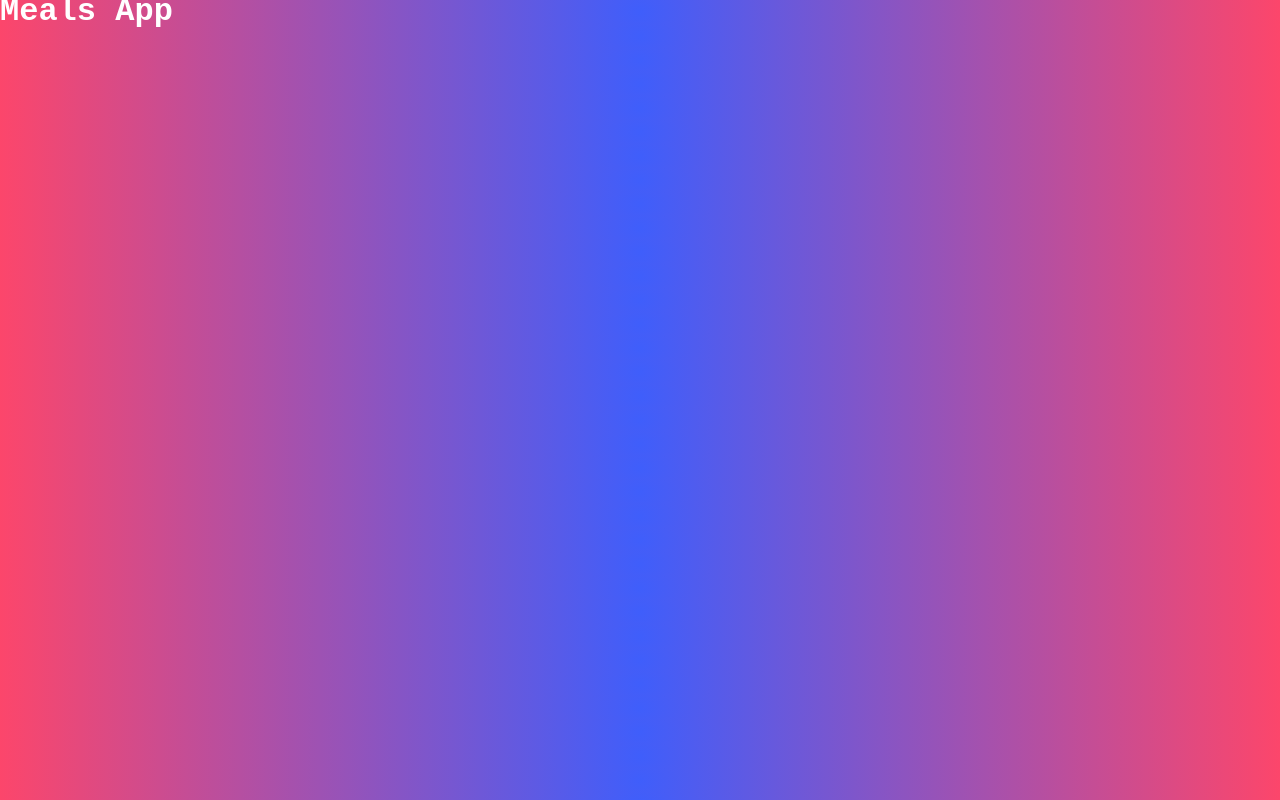
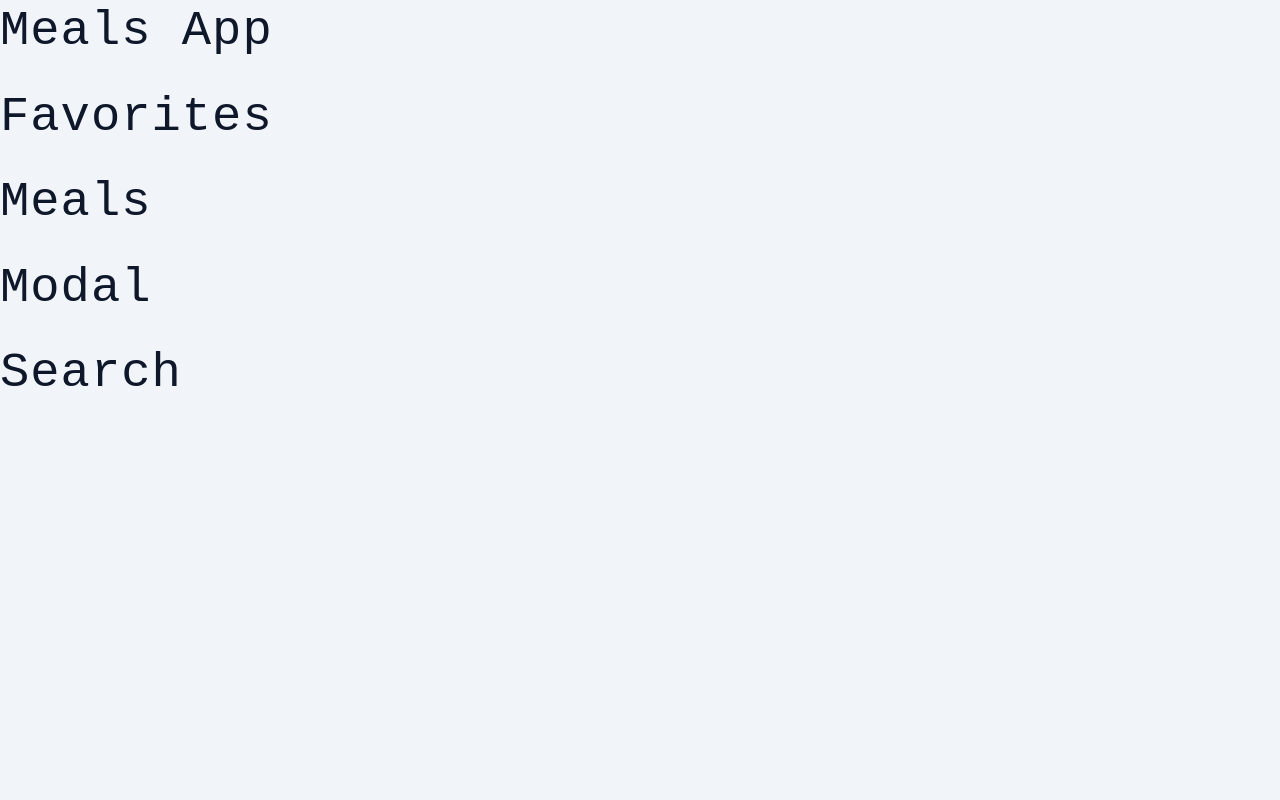
Before and after one commit to brunoFernandes21/vite-meals-app, a React app: page / in a window 1280 px wide. Built offline with nearby package versions, Linux system fonts and the light colour scheme; the HTML template or start-up script is replaced by a standard one.

Commit message:
Started working on Meals Application

```diff
--- a/src/App.jsx
+++ b/src/App.jsx
@@ -1,12 +1,18 @@
 import { useState } from 'react'
-import reactLogo from './assets/react.svg'
-
+import Favorites from './components/Favorites'
+import Meals from './components/Meals'
+import Modal from './components/Modal'
+ import Search from './components/Search'
 const App = () => {
 
   return (
-    <div className="App">
+    <main className="App">
       <h1>Meals App</h1>
-    </div>
+      <Favorites/>
+      <Meals/>
+      <Modal/>
+      <Search/>
+    </main>
   )
 }
 
--- /dev/null
+++ b/src/components/Favorites.jsx
@@ -0,0 +1,11 @@
+import React from 'react'
+
+const Favorites = () => {
+  return (
+    <div>
+      <h1>Favorites</h1>
+    </div>
+  )
+}
+
+export default Favorites
--- /dev/null
+++ b/src/components/Meals.jsx
@@ -0,0 +1,11 @@
+import React from 'react'
+
+const Meals = () => {
+  return (
+    <div>
+      <h1>Meals</h1>
+    </div>
+  )
+}
+
+export default Meals
--- /dev/null
+++ b/src/components/Modal.jsx
@@ -0,0 +1,11 @@
+import React from 'react'
+
+const Modal = () => {
+  return (
+    <div>
+      <h1>Modal</h1>
+    </div>
+  )
+}
+
+export default Modal
--- /dev/null
+++ b/src/components/Search.jsx
@@ -0,0 +1,11 @@
+import React from 'react'
+
+const Search = () => {
+  return (
+    <div>
+      <h1>Search</h1>
+    </div>
+  )
+}
+
+export default Search
--- a/src/index.css
+++ b/src/index.css
@@ -1,16 +1,168 @@
+
+*,
+::after,
+::before {
+  box-sizing: border-box;
+  margin:0;
+  padding:0;
+}
+
+html {
+  font-size: 100%;
+} /*16px*/
+
 :root {
-  font-size: 16px;
-  line-height: 24px;
+  /* colors */
+  --primary-100: #e6f0ff;
+  --primary-200: #b4d3fe;
+  --primary-300: #82b6fd;
+  --primary-400: #5098fc;
+  --primary-500: #03449d;
+  --primary-600: #034caf;
+  --primary-700: #02367d;
+  --primary-800: #01214b;
+  --primary-900: #000b19;
+
+  /* grey */
+  --grey-50: #f8fafc;
+  --grey-100: #f1f5f9;
+  --grey-200: #e2e8f0;
+  --grey-300: #cbd5e1;
+  --grey-400: #94a3b8;
+  --grey-500: #64748b;
+  --grey-600: #475569;
+  --grey-700: #334155;
+  --grey-800: #1e293b;
+  --grey-900: #0f172a;
+  /* rest of the colors */
+  --black: #222;
+  --white: #fff;
+  --red-light: #f8d7da;
+  --red-dark: #842029;
+  --green-light: #d1e7dd;
+  --green-dark: #0f5132;
+
+  /* fonts  */
+  --small-text: 0.875rem;
+  --extra-small-text: 0.7em;
+  /* rest of the vars */
+  /* --backgroundColor: var(--white); */
+  --backgroundColor: var(--grey-100);
+  --textColor: var(--grey-900);
+  --borderRadius: 0.25rem;
+  --letterSpacing: 1px;
+  --transition: 0.3s ease-in-out all;
+  --max-width: 1120px;
+  --fixed-width: 600px;
+  --view-width: 90vw;
+  /* box shadow*/
+  --shadow-1: 0 1px 3px 0 rgba(0, 0, 0, 0.1), 0 1px 2px 0 rgba(0, 0, 0, 0.06);
+  --shadow-2: 0 4px 6px -1px rgba(0, 0, 0, 0.1),
+    0 2px 4px -1px rgba(0, 0, 0, 0.06);
+  --shadow-3: 0 10px 15px -3px rgba(0, 0, 0, 0.1),
+    0 4px 6px -2px rgba(0, 0, 0, 0.05);
+  --shadow-4: 0 20px 25px -5px rgba(0, 0, 0, 0.1),
+    0 10px 10px -5px rgba(0, 0, 0, 0.04);
+}
+
+body {
+  /* background: var(--backgroundColor); */
+  font-family: 'Courier New', Courier, monospace;
   font-weight: 400;
-
-  background: radial-gradient(circle, rgba(63,94,251,1) 0%, rgba(252,70,107,1) 100%);
+  line-height: 1.75;
+  color: var(--textColor);
+  background-color: var(--backgroundColor);
+  /* background: radial-gradient(circle, rgba(63,94,251,1) 0%, rgba(252,70,107,1) 100%); */
 
 }
 
-* {
+p {
+  margin-bottom: 1.5rem;
+  max-width: 40em;
+}
+
+h1,
+h2,
+h3,
+h4,
+h5 {
   margin: 0;
+  margin-bottom: 1.38rem;
+  font-weight: 400;
+  line-height: 1.3;
+  text-transform: capitalize;
+  letter-spacing: var(--letterSpacing);
+}
+
+h1 {
+  margin-top: 0;
+  font-size: 3.052rem;
+}
+
+h2 {
+  font-size: 2.441rem;
+}
+
+h3 {
+  font-size: 1.953rem;
+}
+
+h4 {
+  font-size: 1.563rem;
+}
+
+h5 {
+  font-size: 1.25rem;
+}
+
+small,
+.text-small {
+  font-size: var(--small-text);
+}
+
+a {
+  text-decoration: none;
+}
+ul {
+  list-style-type: none;
   padding: 0;
-  box-sizing: border-box;
-  font-family: 'Courier New', Courier, monospace;
-  color: #ffffff;
 }
+
+.img {
+  width: 100%;
+  display: block;
+  object-fit: cover;
+}
+/* buttons */
+
+.btn {
+  cursor: pointer;
+  color: var(--white);
+  background: var(--primary-500);
+  border: transparent;
+  border-radius: var(--borderRadius);
+  letter-spacing: var(--letterSpacing);
+  padding: 0.375rem 0.75rem;
+  box-shadow: var(--shadow-1);
+  transition: var(--transition);
+  text-transform: capitalize;
+  display: inline-block;
+}
+.btn:hover {
+  background: var(--primary-700);
+  box-shadow: var(--shadow-3);
+}
+.btn-hipster {
+  color: var(--primary-500);
+  background: var(--primary-200);
+}
+.btn-hipster:hover {
+  color: var(--white);
+  background: var(--black);
+}
+.btn-block {
+  width: 100%;
+}
+/* End Of Global Styles */
+/* End Of Global Styles */
+/* End Of Global Styles */
```
